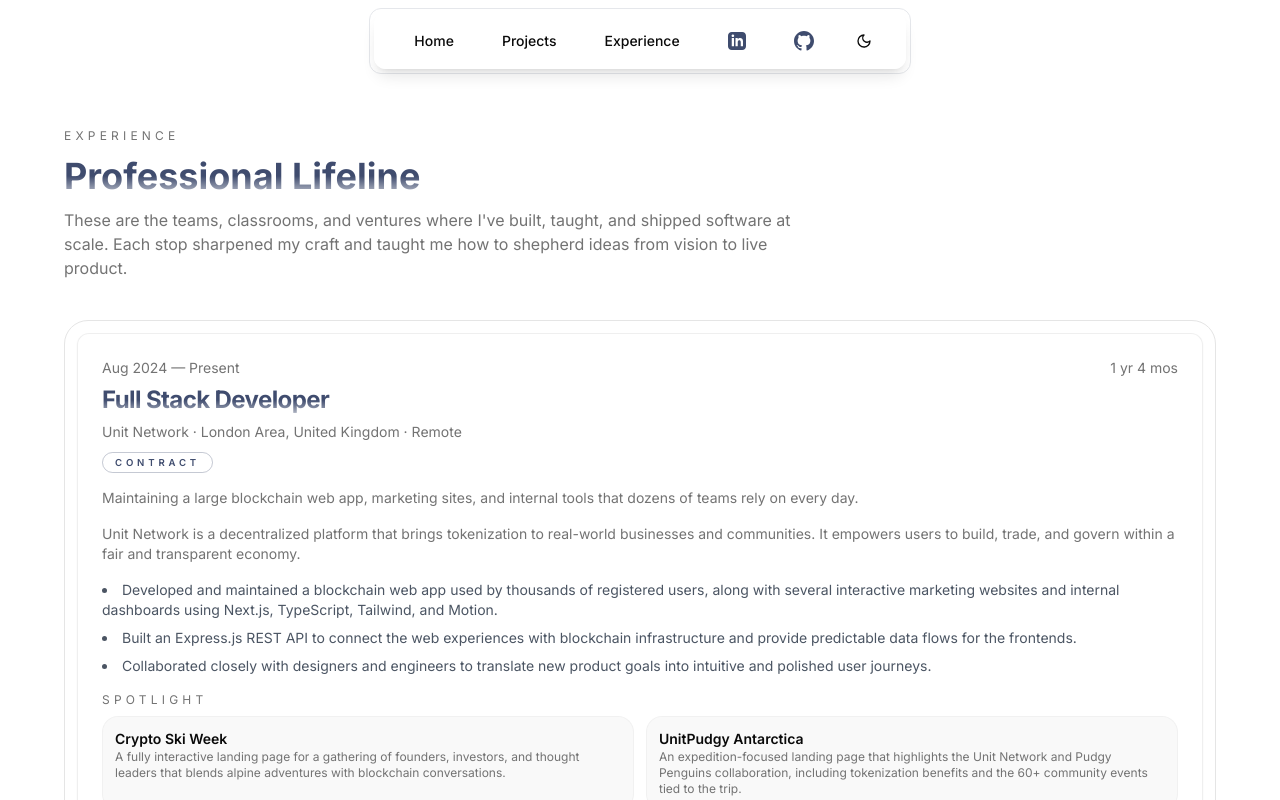
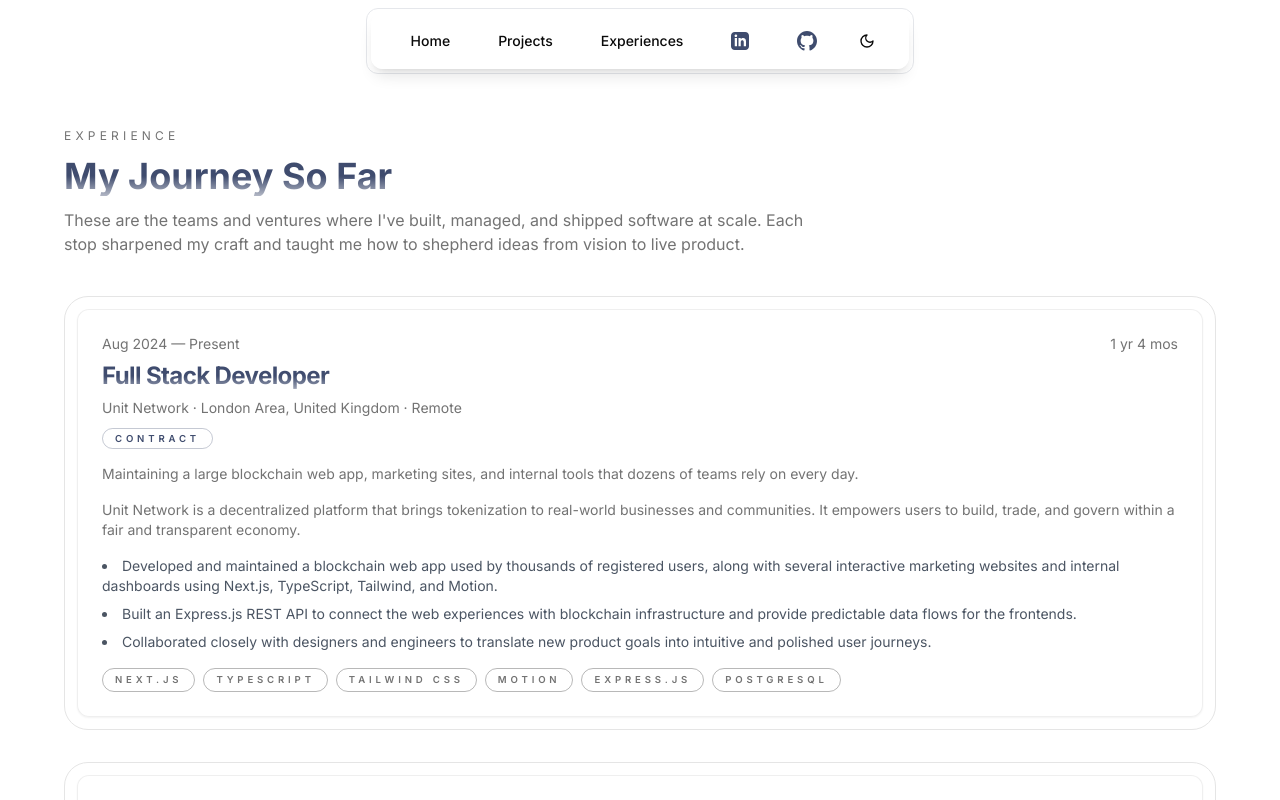
Before and after one commit to JuJu222/justinjap.com, a Next.js app: page /experiences in a window 1280 px wide. Shown: the top 800 px of the page. Built offline with nearby package versions, Linux system fonts and the light colour scheme.

Commit message:
feat: updated project main image and texts across pages

```diff
--- a/src/app/_components/current-experience.tsx
+++ b/src/app/_components/current-experience.tsx
@@ -5,24 +5,25 @@
 import ExperienceCard from './experience-card';
 import { Button } from '@/components/ui/button';
 import { ExternalLink } from 'lucide-react';
+import Link from 'next/link';
 
 function CurrentExperience() {
   return (
     <FadeIn delay={0.3} className='w-full max-w-6xl mt-24 md:mt-36' enableInView>
-      <div className='flex justify-between items-center'>
+      <div className='flex flex-col md:flex-row justify-between items-start md:items-center gap-4 md:gap-0'>
         <div>
-          <h2 className='text-3xl md:text-4xl font-bold text-primary-gradient'>Where I’m at now</h2>
+          <h2 className='text-3xl md:text-4xl font-bold text-primary-gradient'>Where I’m At</h2>
           <p className='text-muted-foreground text-sm md:text-base mt-2'>
-            What I&apos;m usually busy with.
+            My current role and what I&apos;m working on.
           </p>
         </div>
         <div>
-          <Button
-          variant='outline'
-          className='text-sm md:text-md [&_svg]:size-4 md:[&_svg]:size-5 py-4 md:py-6'>
-            <ExternalLink />
-            View All Projects
-          </Button>
+          <Link href='/experiences'>
+            <Button variant='outline' className='text-sm md:text-md [&_svg]:size-4 md:[&_svg]:size-5 py-4 md:py-6'>
+              <ExternalLink />
+              View All Experiences
+            </Button>
+          </Link>
         </div>
       </div>
       <div className='mt-4'>
--- a/src/app/_components/experience-card.tsx
+++ b/src/app/_components/experience-card.tsx
@@ -41,7 +41,7 @@
                 <li key={highlight}>{highlight}</li>
               ))}
             </ul>
-            {experience.projects && (
+            {/* {experience.projects && (
               <div className='space-y-2'>
                 <p className='text-xs uppercase tracking-[0.35em] text-muted-foreground'>Spotlight</p>
                 <div className='grid gap-3 md:grid-cols-2'>
@@ -53,7 +53,7 @@
                   ))}
                 </div>
               </div>
-            )}
+            )} */}
             <div className='flex flex-wrap gap-2'>
               {experience.skills.map((skill) => (
                 <span
--- a/src/app/_components/featured-projects.tsx
+++ b/src/app/_components/featured-projects.tsx
@@ -6,7 +6,7 @@
 import ProjectCard from './project-card';
 
 function FeaturedProjects() {
-  const featuredProjectIds = ['2', '1', '3'];
+  const featuredProjectIds = ['1', '2', '3'];
   const featuredProjects = featuredProjectIds
     .map((id) => projects.find((project) => project.id === id))
     .filter(Boolean);
--- a/src/app/_components/navbar.tsx
+++ b/src/app/_components/navbar.tsx
@@ -15,7 +15,7 @@
   const [open, setOpen] = useState(false);
 
   return (
-    <nav className='fixed top-2 left-0 right-0 z-50 flex justify-center'>
+    <nav className='fixed top-2 left-2 md:left-0 md:right-0 z-50 flex justify-center'>
       <div className='relative rounded-xl border border-gray-200 dark:border-gray-800 p-1'>
         <GlowingEffect
           blur={0}
@@ -27,7 +27,7 @@
           inactiveZone={0.01}
         />
         <div className='rounded-xl bg-background/80 backdrop-blur-sm shadow-lg dark:drop-shadow-[0_4px_16px_rgba(255,255,255,0.15)]'>
-          <div className='container flex h-14 items-center justify-between max-w-6xl px-4 md:px-6'>
+          <div className='container flex h-fit md:h-14 items-center justify-between max-w-6x px-0 md:px-6'>
             <div className='hidden items-center gap-4 md:flex'>
               <Button variant='ghost' asChild>
                 <Link href='/'>Home</Link>
@@ -36,7 +36,7 @@
                 <Link href='/projects'>Projects</Link>
               </Button>
               <Button variant='ghost' asChild>
-                <Link href='/experiences'>Experience</Link>
+                <Link href='/experiences'>Experiences</Link>
               </Button>
               <Button variant='ghost' asChild>
                 <Link
@@ -78,7 +78,7 @@
                       <Link href='/projects'>Projects</Link>
                     </Button>
                     <Button variant='ghost' asChild onClick={() => setOpen(false)}>
-                      <Link href='/experiences'>Experience</Link>
+                      <Link href='/experiences'>Experiences</Link>
                     </Button>
                     <Button variant='ghost' asChild onClick={() => setOpen(false)}>
                       <Link
@@ -118,7 +118,7 @@
                       </Button>
                     </div>
                     <div className='flex justify-center mt-4'>
-                      <ThemeToggle />
+                      <ThemeToggle className='w-full' />
                     </div>
                   </div>
                 </SheetContent>
--- a/src/app/experiences/page.tsx
+++ b/src/app/experiences/page.tsx
@@ -15,9 +15,9 @@
         <div className='space-y-10'>
           <div className='space-y-3'>
             <p className='text-xs uppercase tracking-[0.35em] text-muted-foreground'>Experience</p>
-            <h1 className='text-3xl md:text-4xl font-bold text-primary-gradient'>Professional Lifeline</h1>
+            <h1 className='text-3xl md:text-4xl font-bold text-primary-gradient'>My Journey So Far</h1>
             <p className='text-muted-foreground text-sm md:text-base max-w-3xl'>
-              These are the teams, classrooms, and ventures where I&apos;ve built, taught, and shipped software at
+              These are the teams and ventures where I&apos;ve built, managed, and shipped software at
               scale. Each stop sharpened my craft and taught me how to shepherd ideas from vision to live product.
             </p>
           </div>
--- a/src/app/globals.css
+++ b/src/app/globals.css
@@ -84,7 +84,7 @@
 }
 
 .text-primary-gradient {
-    background-image: linear-gradient(hsl(var(--primary)) 50%, hsl(var(--primary) / 30%));
+    background-image: linear-gradient(hsl(var(--primary)) 50%, hsl(var(--primary) / 40%));
     color: transparent;
     background-clip: text;
 }
--- a/src/app/projects/[id]/page.tsx
+++ b/src/app/projects/[id]/page.tsx
@@ -9,6 +9,7 @@
 import { DialogClose, DialogTitle } from '@radix-ui/react-dialog';
 import { Button } from '@/components/ui/button';
 import { Tooltip, TooltipContent, TooltipTrigger } from '@/components/ui/tooltip';
+import { GlowingEffect } from '@/components/glowing-effect';
 import Link from 'next/link';
 
 export default function ProjectDetailPage() {
@@ -43,14 +44,25 @@
 
       <FadeIn delay={0.3} className='w-full max-w-6xl' enableInView>
         <div className='space-y-6 md:space-y-8'>
+          <div className='relative w-full h-[300px] md:h-[500px] rounded-2xl border p-2 md:rounded-3xl md:p-3'>
+            <GlowingEffect
+              blur={0}
+              borderWidth={3}
+              spread={80}
+              glow={true}
+              disabled={false}
+              proximity={64}
+              inactiveZone={0.01}
+            />
             <div
-            className='relative w-full h-[300px] md:h-[500px] rounded-xl overflow-hidden border-4 border-primary shadow-lg cursor-pointer hover:shadow-2xl transition duration-500'
+              className='relative w-full h-full rounded-xl overflow-hidden border-b-8 border-primary shadow-lg cursor-pointer hover:shadow-2xl transition duration-500'
               onClick={() => {
                 setSelectedImage(project.mainImage);
                 setOpen(true);
               }}
             >
               <Image src={project.mainImage} alt={project.title} fill className='object-cover object-top' />
+            </div>
           </div>
 
           <div className='space-y-3 md:space-y-4'>
--- a/src/components/theme-toggle.tsx
+++ b/src/components/theme-toggle.tsx
@@ -4,7 +4,7 @@
 import { Button } from '@/components/ui/button';
 import { useTheme } from '@/components/theme-provider';
 
-export default function ThemeToggle() {
+export default function ThemeToggle({ className }: { className?: string }) {
   const { theme, toggleTheme } = useTheme();
 
   return (
@@ -13,6 +13,7 @@
       size='icon'
       onClick={toggleTheme}
       aria-label={theme === 'dark' ? 'Switch to light theme' : 'Switch to dark theme'}
+      className={className}
     >
       {theme === 'dark' ? <Sun className='h-4 w-4' /> : <Moon className='h-4 w-4' />}
     </Button>
```
Lines whose indentation alone changed are shown as unchanged.
